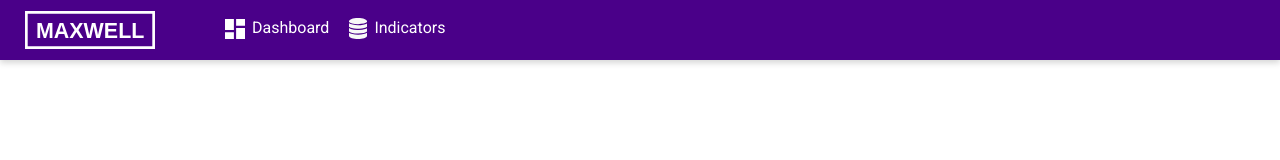
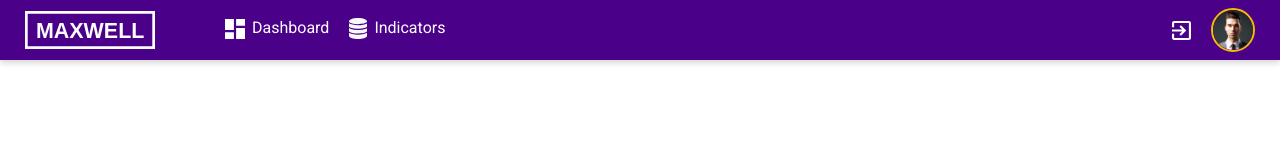
Before and after one commit to AlejandroJSR7/WebCreek, a website: page index.html in a window 1280 px wide. Drawn offline with nearby package versions, Linux system fonts and the light colour scheme.

Commit message:
header : nav user

```diff
--- a/index.html
+++ b/index.html
@@ -30,6 +30,14 @@
         </ul>
       </nav>
       <nav class="nav-user">
+        <ul>
+          <li>
+            <i class="mxicon--exit"></i>
+          </li>
+          <li>
+            <img src="dist/images/content/avatar@2x.png" alt="John Doe" class="nav-user__avatar">
+          </li>
+        </ul>
       </nav>
     </div>
   </header>
--- a/source/sass/_icons.scss
+++ b/source/sass/_icons.scss
@@ -17,3 +17,8 @@
   height: 21px;
   width: 18px;
 }
+.mxicon--exit {
+  background-image: url('../images/design/icons/icon-exit-white.svg');
+  height: 19px;
+  width: 19px;
+}
--- a/source/sass/layout/_header.scss
+++ b/source/sass/layout/_header.scss
@@ -12,25 +12,25 @@ header {
     font-size: 1rem;
     font-weight: 500;
     ul {
+      column-gap: 20px;
       display: inline-grid;
+      grid-auto-flow: column dense;
       list-style-type: none;
       margin: 0;
       padding: 0;
-      column-gap: 20px;
-      grid-auto-flow: column dense;
       li {
         align-items: center;
         border-bottom: 3px solid transparent;
         display: flex;
+        font-weight: 400;
         height: 60px;
-        font-weight: 400;
         [class^="mxicon-"] {
           margin-right: 7px;
         }
         &:hover {
+          border-bottom: 3px solid $color-highlighted;
+          color: $color-highlighted;
           cursor: pointer;
-          color: $color-highlighted;
-          border-bottom: 3px solid $color-highlighted;
           .mxicon--dashboard {
             background-image: url('../images/design/icons/icon-dashboard-hover.svg');
           }
@@ -41,10 +41,42 @@ header {
       }
     }
   }
+  .nav-user {
+    align-items: center;
+    display: flex;
+    margin-left: auto;
+    ul {
+      column-gap: 20px;
+      display: inline-grid;
+      grid-auto-flow: column dense;
+      list-style-type: none;
+      margin: 0;
+      padding: 0;
+      li {
+        align-items: center;
+        display: flex;
+        height: 60px;
+      }
+      .mxicon--exit:hover {
+        background-image: url('../images/design/icons/icon-exit-hover.svg');
+        cursor: pointer;
+      }
+      img.nav-user__avatar {
+        border-radius: 50%;
+        border: 2px solid $color-highlighted;
+        display: inline-block;
+        height: 40px;
+        object-fit: cover;
+        width: 40px;
+      }
+    }
+  }
+
   .header__logo {
     flex-basis: 200px;
   }
   .header__nav {
+    display: flex;
     flex: 1;
   }
 }
```
Also changed, not shown: dist/css/maxwell.css, dist/images/content/avatar@2x.png (added), source/images/content/avatar@2x.png (added).
